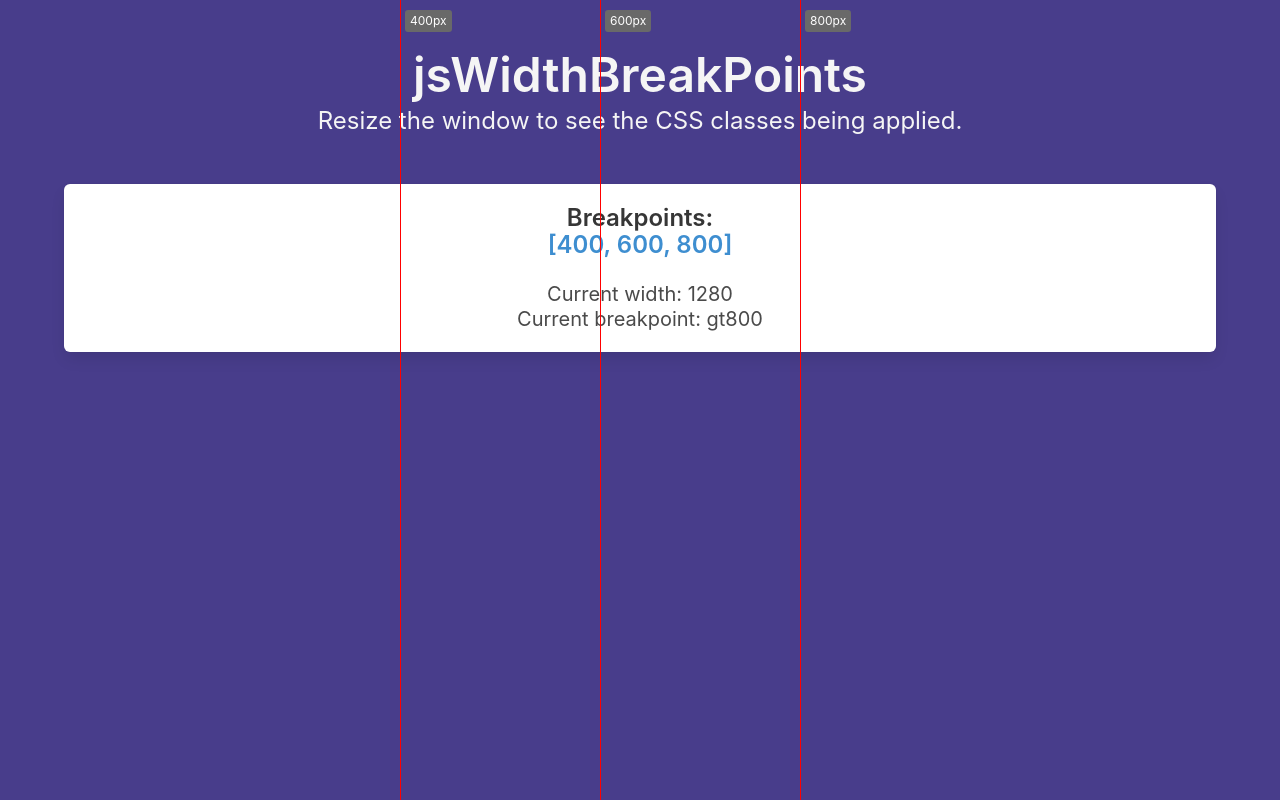
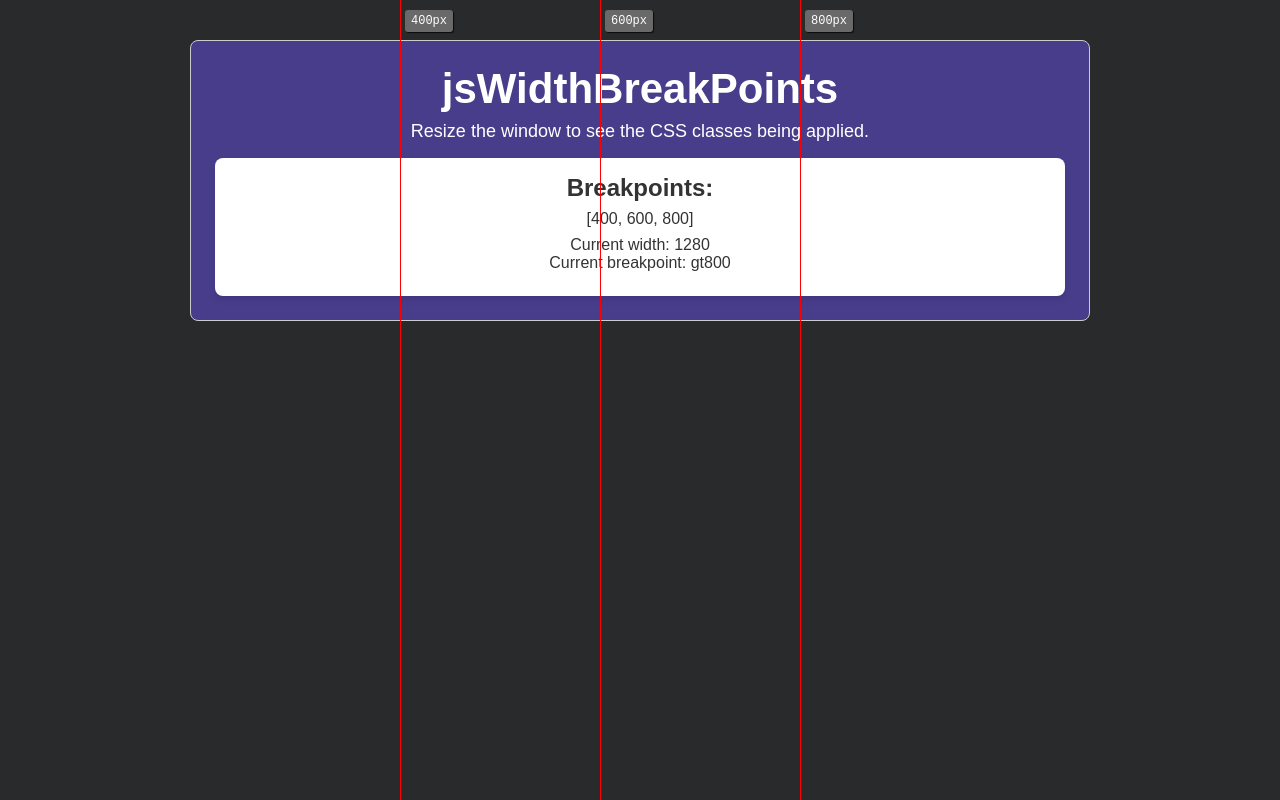
Before and after one commit to marceloxp/JsWidthBreakpoints, a website: page demo/index.html in a window 1280 px wide. Drawn offline with nearby package versions, Linux system fonts and the light colour scheme; files that its build step writes are made by us from their sources.

Commit message:
- Adjust rules UI; - Remove Bulms css from demo page.

```diff
--- a/demo/index.html
+++ b/demo/index.html
@@ -5,56 +5,39 @@
     <meta charset="UTF-8">
     <meta name="viewport" content="width=device-width, initial-scale=1.0">
     <title>jsWidthBreakPoints - Demo</title>
-    <!-- Bulma CSS via CDN -->
-    <link rel="stylesheet" href="https://cdn.jsdelivr.net/npm/bulma@0.9.4/css/bulma.min.css">
+    <link rel="stylesheet" href="style.css">
     <style>
-        /* Global styles */
-        body,
-        html {
-            overflow-y: hidden;
-        }
-
-        .section {
-            height: 100vh;
-        }
-
         /* Custom styles for breakpoints */
-        .width-lt400 .section {
+        .width-lt400 .area {
             background-color: lightcoral;
         }
 
-        .width-b400a600 .section {
+        .width-b400a600 .area {
             background-color: cornflowerblue;
         }
 
-        .width-b600a800 .section {
+        .width-b600a800 .area {
             background-color: lightseagreen;
         }
 
-        .width-gt800 .section {
+        .width-gt800 .area {
             background-color: darkslateblue;
         }
     </style>
 </head>
 
 <body>
-    <section class="section">
-        <div class="container">
-            <!-- Header -->
-            <div class="has-text-centered mb-6">
-                <h1 class="title is-1 has-text-light">jsWidthBreakPoints</h1>
-                <p class="subtitle is-4 has-text-light">Resize the window to see the CSS classes being applied.</p>
-            </div>
-
-            <!-- Breakpoint Info -->
-            <div class="box">
-                <p class="title is-4 has-text-centered">Breakpoints:<br><span class="has-text-info">[400, 600,
-                        800]</span>
-                </p>
-                <p id="current-width" class="subtitle is-5 mt-2"></p>
+    <div class="container">
+        <div class="area">
+            <h1>jsWidthBreakPoints</h1>
+            <p>Resize the window to see the CSS classes being applied.</p>
+            <div class="card">
+                <h2>Breakpoints:</h2>
+                <p>[400, 600, 800]</p>
+                <p id="current-width">Current width: <span id="width">861</span></p>
             </div>
         </div>
-    </section>
+    </div>
 
     <!-- jsWidthBreakPoints Library -->
     <script src="../dist/jsWidthBreakPoints.js"></script>
--- /dev/null
+++ b/demo/style.css
@@ -0,0 +1,53 @@
+body {
+    margin: 0;
+    font-family: Arial, sans-serif;
+    background-color: #282a2b;
+    color: #fff;
+    display: flex;
+    justify-content: center;
+    height: 100vh;
+    text-align: center;
+}
+
+.container {
+    width: 80vw;
+    max-width: 900px;
+    min-width: 300px;
+    margin-top: 5vh;
+}
+
+.area {
+    padding: 1.5rem;
+    border-radius: 8px;
+    border: 1px solid #ccc;
+}
+
+h1 {
+    font-size: clamp(1.2rem, calc(1.2rem + 2vw), 42px);
+    margin: 0;
+}
+
+div.container > .area > p {
+    font-size: clamp(1rem, calc(0.1rem + 1.6vw), 18px);
+}
+
+p {
+    margin: 0.5rem 0;
+}
+
+.card {
+    background-color: #fff;
+    color: #333;
+    padding: 1rem;
+    border-radius: 8px;
+    box-shadow: 0 4px 6px rgba(0, 0, 0, 0.1);
+    margin-top: 1rem;
+}
+
+.card h2 {
+    margin: 0 0 0.5rem;
+}
+
+.card span {
+    font-weight: bold;
+}
--- a/src/jsWidthBreakPoints.js
+++ b/src/jsWidthBreakPoints.js
@@ -175,10 +175,11 @@ class JsWidthBreakPoints {
                 left: 5px;
                 background-color: dimgrey;
                 color: white;
-                padding: 2px 5px;
+                padding: 4px 6px;
                 font-size: 12px;
                 border-radius: 3px;
-                shadow: 0 2px 4px rgba(0, 0, 0, 0.2);
+                font-family: monospace;
+                box-shadow: 1px 1px 1px 0px rgba(0,0,0,0.75);
                 opacity: ${this.options.rule.opacity};
             }
         `;
```
Also changed, not shown: dist/jsWidthBreakPoints.js, dist/jsWidthBreakPoints.min.js.
